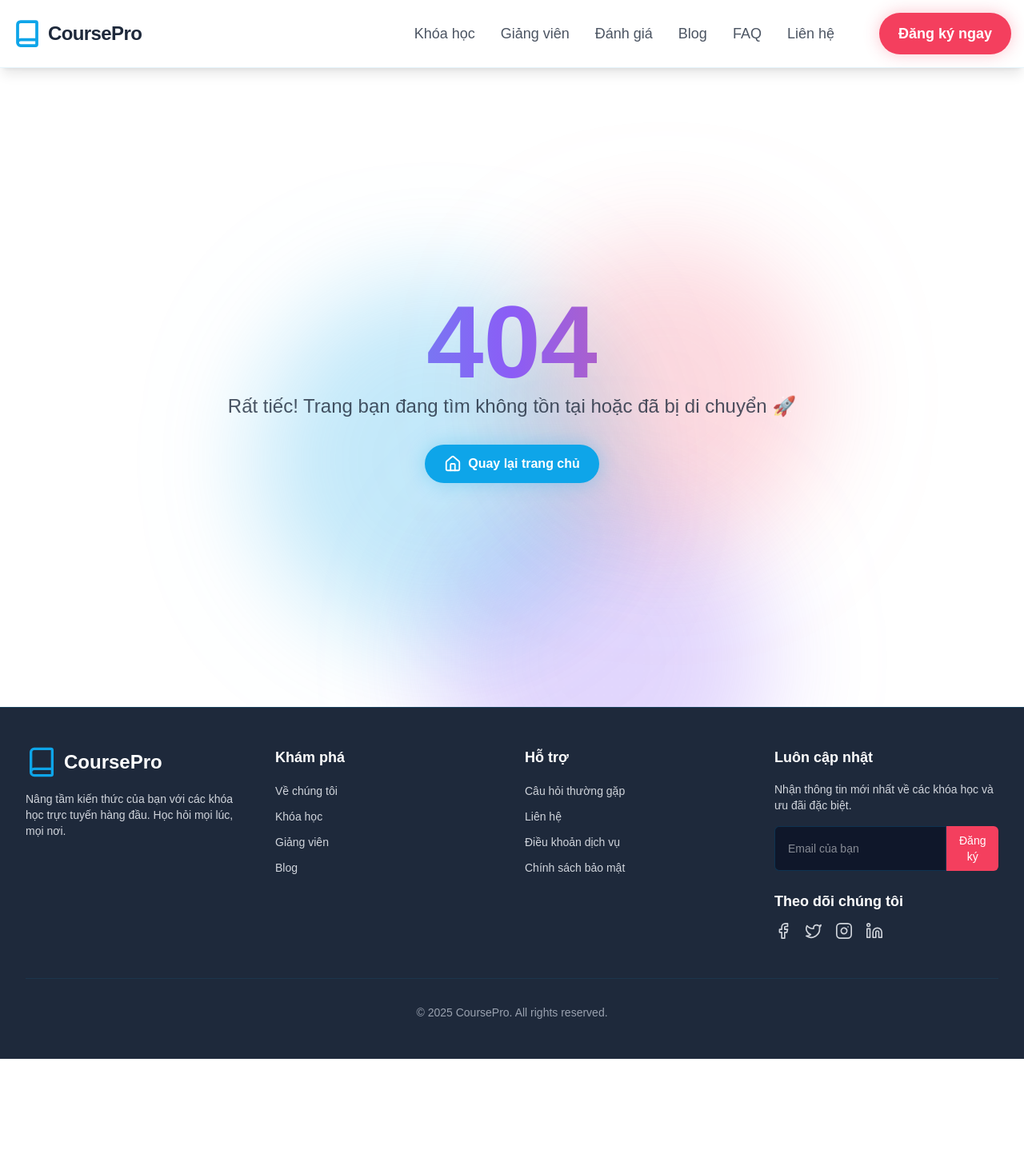
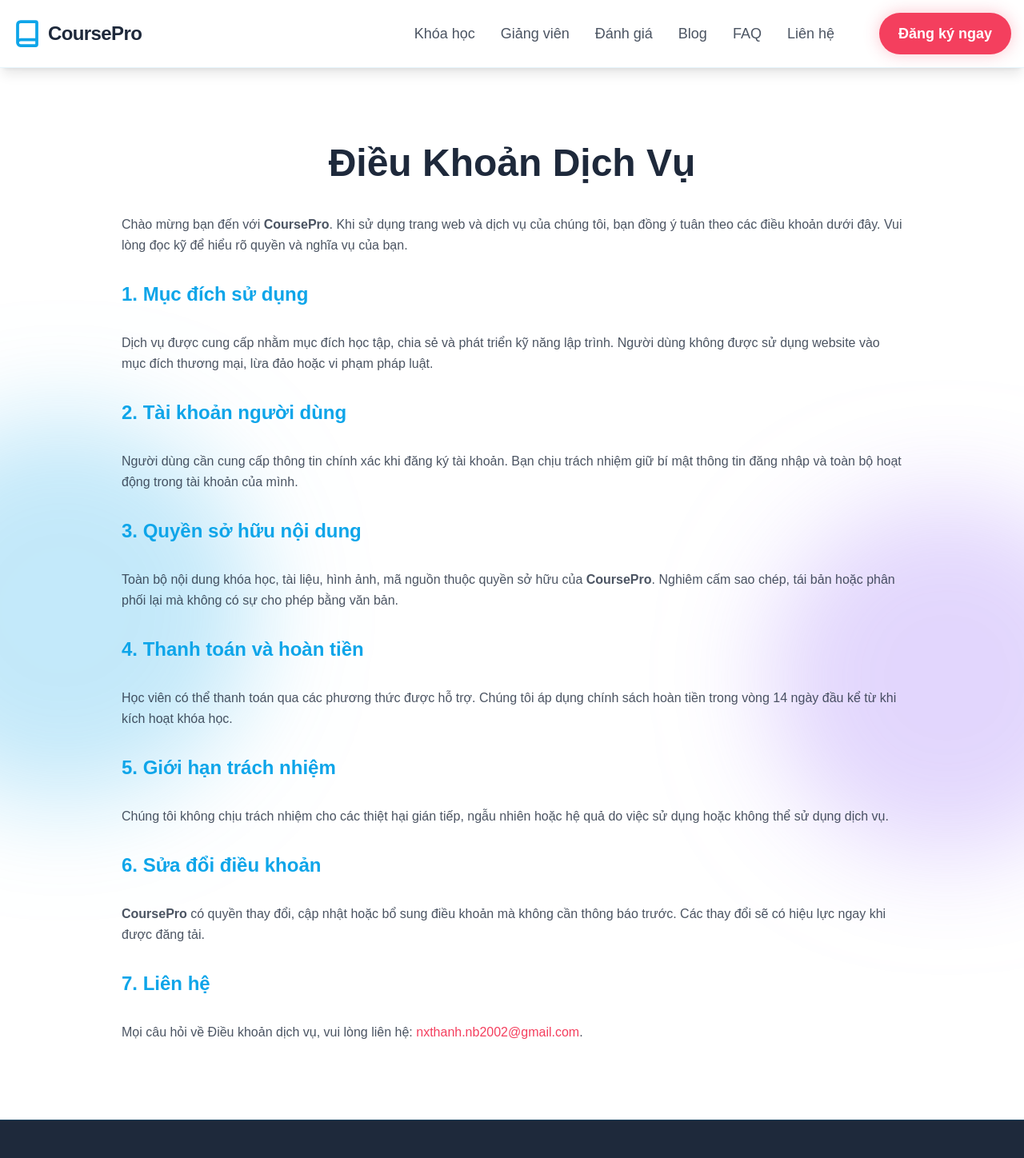
Before and after one commit to Thanh-Nguyen-2002/online_course, a Next.js app: page /terms in a window 1280 px wide. Before the commit this address had no page. Shown: the top 1448 px of the page at 80% size. Before the commit the page ends 1324 px from the top, so only its background shows below. Built offline with nearby package versions, Linux system fonts and the light colour scheme.

Commit message:
hoàn thành trang chính sách bảo mật

```diff
--- /dev/null
+++ b/app/privacy/page.tsx
@@ -0,0 +1,76 @@
+"use client";
+import { motion } from "framer-motion";
+
+export default function PrivacyPolicy() {
+    return (
+        <section className="relative py-24 bg-white text-[#1E293B] overflow-hidden">
+            <div className="absolute inset-0 z-0 overflow-hidden">
+                <div className="absolute top-1/4 -left-32 w-lg h-128 bg-[#F43F5E] rounded-full mix-blend-multiply filter blur-3xl opacity-25 animate-blob"></div>
+                <div className="absolute bottom-1/3 right-40 w-md h-112 bg-[#0EA5E9] rounded-full mix-blend-multiply filter blur-3xl opacity-25 animate-blob animation-delay-2000"></div>
+            </div>
+
+            <div className="relative z-10 max-w-5xl mx-auto px-6">
+                <motion.h1
+                    initial={{ opacity: 0, y: -20 }}
+                    animate={{ opacity: 1, y: 0 }}
+                    transition={{ duration: 0.6 }}
+                    className="text-4xl md:text-5xl font-bold mb-10 text-center text-[#1E293B]"
+                >
+                    Chính Sách Bảo Mật
+                </motion.h1>
+
+                <div className="space-y-8 text-[#1E293B]/80 leading-relaxed">
+                    <p>
+                        <strong>CoursePro</strong> cam kết bảo vệ quyền riêng tư và thông tin cá nhân của bạn.
+                        Chính sách này giải thích cách chúng tôi thu thập, sử dụng và bảo mật dữ liệu người dùng.
+                    </p>
+
+                    <h2 className="text-2xl font-semibold text-[#0EA5E9]">1. Thông tin chúng tôi thu thập</h2>
+                    <ul className="list-disc ml-6">
+                        <li>Thông tin cá nhân như họ tên, email, số điện thoại, địa chỉ.</li>
+                        <li>Thông tin thanh toán (được xử lý an toàn qua bên thứ ba).</li>
+                        <li>Dữ liệu kỹ thuật như địa chỉ IP, trình duyệt, thời gian truy cập.</li>
+                    </ul>
+
+                    <h2 className="text-2xl font-semibold text-[#0EA5E9]">2. Mục đích sử dụng thông tin</h2>
+                    <p>
+                        Chúng tôi sử dụng thông tin của bạn để cung cấp dịch vụ học tập, hỗ trợ kỹ thuật,
+                        cải thiện trải nghiệm người dùng và thông báo về các chương trình, ưu đãi mới.
+                    </p>
+
+                    <h2 className="text-2xl font-semibold text-[#0EA5E9]">3. Bảo mật thông tin</h2>
+                    <p>
+                        Dữ liệu của bạn được lưu trữ trên hệ thống bảo mật cao và chỉ được truy cập bởi nhân sự được ủy quyền.
+                        Chúng tôi không chia sẻ hoặc bán thông tin cá nhân của bạn cho bên thứ ba.
+                    </p>
+
+                    <h2 className="text-2xl font-semibold text-[#0EA5E9]">4. Cookie & công nghệ theo dõi</h2>
+                    <p>
+                        Trang web có thể sử dụng cookie để ghi nhớ tùy chọn người dùng và cải thiện hiệu suất.
+                        Bạn có thể tắt cookie trong cài đặt trình duyệt nếu muốn.
+                    </p>
+
+                    <h2 className="text-2xl font-semibold text-[#0EA5E9]">5. Quyền của người dùng</h2>
+                    <p>
+                        Bạn có quyền yêu cầu truy cập, chỉnh sửa hoặc xóa dữ liệu cá nhân bất kỳ lúc nào bằng cách gửi yêu cầu đến
+                        <a href="mailto:nxthanh.nb2002@gmail.com" className="text-[#F43F5E] font-medium hover:underline"> nxthanh.nb2002@gmail.com</a>.
+                    </p>
+
+                    <h2 className="text-2xl font-semibold text-[#0EA5E9]">6. Thay đổi chính sách</h2>
+                    <p>
+                        Chính sách có thể được cập nhật định kỳ để phản ánh thay đổi trong quy định hoặc công nghệ.
+                        Phiên bản mới sẽ được đăng tải công khai trên trang này.
+                    </p>
+
+                    <h2 className="text-2xl font-semibold text-[#0EA5E9]">7. Liên hệ</h2>
+                    <p>
+                        Nếu bạn có bất kỳ câu hỏi hoặc yêu cầu nào về Chính sách bảo mật, vui lòng liên hệ chúng tôi qua email:{" "}
+                        <a href="mailto:privacy@academy.vn" className="text-[#F43F5E] font-medium hover:underline">
+                        nxthanh.nb2002@gmail.com
+                        </a>.
+                    </p>
+                </div>
+            </div>
+        </section>
+    );
+}
--- /dev/null
+++ b/app/terms/page.tsx
@@ -0,0 +1,74 @@
+"use client";
+import { motion } from "framer-motion";
+
+export default function TermsOfService() {
+    return (
+        <section className="relative py-24 bg-white text-[#1E293B] overflow-hidden">
+            <div className="absolute inset-0 z-0 overflow-hidden">
+                <div className="absolute top-1/3 -left-40 w-120 h-120 bg-[#0EA5E9] rounded-full mix-blend-multiply filter blur-3xl opacity-25 animate-blob"></div>
+                <div className="absolute bottom-1/4 -right-32 w-md h-112 bg-[#8B5CF6] rounded-full mix-blend-multiply filter blur-3xl opacity-25 animate-blob animation-delay-2000"></div>
+            </div>
+
+            <div className="relative z-10 max-w-5xl mx-auto px-6">
+                <motion.h1
+                    initial={{ opacity: 0, y: -20 }}
+                    animate={{ opacity: 1, y: 0 }}
+                    transition={{ duration: 0.6 }}
+                    className="text-4xl md:text-5xl font-bold mb-10 text-center text-[#1E293B]"
+                >
+                    Điều Khoản Dịch Vụ
+                </motion.h1>
+
+                <div className="space-y-8 text-[#1E293B]/80 leading-relaxed">
+                    <p>
+                        Chào mừng bạn đến với <strong>CoursePro</strong>. Khi sử dụng trang web và dịch vụ của chúng tôi, bạn đồng ý tuân theo các điều khoản dưới đây.
+                        Vui lòng đọc kỹ để hiểu rõ quyền và nghĩa vụ của bạn.
+                    </p>
+
+                    <h2 className="text-2xl font-semibold text-[#0EA5E9]">1. Mục đích sử dụng</h2>
+                    <p>
+                        Dịch vụ được cung cấp nhằm mục đích học tập, chia sẻ và phát triển kỹ năng lập trình.
+                        Người dùng không được sử dụng website vào mục đích thương mại, lừa đảo hoặc vi phạm pháp luật.
+                    </p>
+
+                    <h2 className="text-2xl font-semibold text-[#0EA5E9]">2. Tài khoản người dùng</h2>
+                    <p>
+                        Người dùng cần cung cấp thông tin chính xác khi đăng ký tài khoản.
+                        Bạn chịu trách nhiệm giữ bí mật thông tin đăng nhập và toàn bộ hoạt động trong tài khoản của mình.
+                    </p>
+
+                    <h2 className="text-2xl font-semibold text-[#0EA5E9]">3. Quyền sở hữu nội dung</h2>
+                    <p>
+                        Toàn bộ nội dung khóa học, tài liệu, hình ảnh, mã nguồn thuộc quyền sở hữu của <strong>CoursePro</strong>.
+                        Nghiêm cấm sao chép, tái bản hoặc phân phối lại mà không có sự cho phép bằng văn bản.
+                    </p>
+
+                    <h2 className="text-2xl font-semibold text-[#0EA5E9]">4. Thanh toán và hoàn tiền</h2>
+                    <p>
+                        Học viên có thể thanh toán qua các phương thức được hỗ trợ.
+                        Chúng tôi áp dụng chính sách hoàn tiền trong vòng 14 ngày đầu kể từ khi kích hoạt khóa học.
+                    </p>
+
+                    <h2 className="text-2xl font-semibold text-[#0EA5E9]">5. Giới hạn trách nhiệm</h2>
+                    <p>
+                        Chúng tôi không chịu trách nhiệm cho các thiệt hại gián tiếp, ngẫu nhiên hoặc hệ quả do việc sử dụng hoặc không thể sử dụng dịch vụ.
+                    </p>
+
+                    <h2 className="text-2xl font-semibold text-[#0EA5E9]">6. Sửa đổi điều khoản</h2>
+                    <p>
+                        <strong>CoursePro</strong> có quyền thay đổi, cập nhật hoặc bổ sung điều khoản mà không cần thông báo trước.
+                        Các thay đổi sẽ có hiệu lực ngay khi được đăng tải.
+                    </p>
+
+                    <h2 className="text-2xl font-semibold text-[#0EA5E9]">7. Liên hệ</h2>
+                    <p>
+                        Mọi câu hỏi về Điều khoản dịch vụ, vui lòng liên hệ:{" "}
+                        <a href="mailto:nxthanh.nb2002@gmail.com" className="text-[#F43F5E] font-medium hover:underline">
+                            nxthanh.nb2002@gmail.com
+                        </a>.
+                    </p>
+                </div>
+            </div>
+        </section>
+    );
+}
--- a/components/Curriculum/CurriculumModule.tsx
+++ b/components/Curriculum/CurriculumModule.tsx
@@ -122,7 +122,7 @@ export default function CurriculumModule({
                                         hover:shadow-[0_0_30px_rgba(14,165,233,0.2)]
                                         hover:border-[#0EA5E9]/30 transition-all duration-500">
                                         <div className="relative">
-                                            <div className="absolute inset-0 blur-md bg-gradient-to-r from-[#0EA5E9] to-[#F43F5E] opacity-50 rounded-full"></div>
+                                            <div className="absolute inset-0 blur-md bg-linear-to-r from-[#0EA5E9] to-[#F43F5E] opacity-50 rounded-full"></div>
                                             <Briefcase
                                                 size={42}
                                                 className="text-[#F43F5E] relative z-10"
--- a/components/FAQ/AdvancedFAQ.tsx
+++ b/components/FAQ/AdvancedFAQ.tsx
@@ -84,11 +84,10 @@ export default function AdvancedFAQ() {
 
     return (
         <section className="relative py-24 bg-white text-[#1E293B] overflow-hidden">
-        {/* 🌈 Hiệu ứng nền động */}
             <div className="absolute inset-0 z-0 overflow-hidden">
-            <div className="absolute top-1/3 left-[-10rem] w-[30rem] h-[30rem] bg-[#0EA5E9] rounded-full mix-blend-multiply filter blur-3xl opacity-25 animate-blob"></div>
-            <div className="absolute bottom-1/4 right-[-10rem] w-[28rem] h-[28rem] bg-[#8B5CF6] rounded-full mix-blend-multiply filter blur-3xl opacity-25 animate-blob animation-delay-2000"></div>
-            <div className="absolute top-1/2 left-1/2 w-[26rem] h-[26rem] bg-[#F43F5E] rounded-full mix-blend-multiply filter blur-3xl opacity-20 animate-blob animation-delay-4000"></div>
+                <div className="absolute top-1/3 -left-40 w-120 h-120 bg-[#0EA5E9] rounded-full mix-blend-multiply filter blur-3xl opacity-25 animate-blob"></div>
+                <div className="absolute bottom-1/4 -right-40 w-md h-112 bg-[#8B5CF6] rounded-full mix-blend-multiply filter blur-3xl opacity-25 animate-blob animation-delay-2000"></div>
+                <div className="absolute top-1/2 left-1/2 w-104 h-104 bg-[#F43F5E] rounded-full mix-blend-multiply filter blur-3xl opacity-20 animate-blob animation-delay-4000"></div>
             </div>
 
             {/* 🧠 Nội dung */}
--- a/components/Layout/Footer.tsx
+++ b/components/Layout/Footer.tsx
@@ -1,4 +1,5 @@
 import { Book, FacebookIcon, InstagramIcon, LinkedinIcon, TwitterIcon } from "lucide-react";
+import Link from "next/link";
 
 export default function Footer() {
     return (
@@ -6,10 +7,10 @@ export default function Footer() {
             <div className="max-w-[1700px] mx-auto grid grid-cols-1 md:grid-cols-2 xl:grid-cols-4 gap-8">
 
                 <div className="col-span-1 md:col-span-1">
-                    <a href="#" className="flex items-center space-x-2 mb-4">
+                    <Link href="/" className="flex items-center space-x-2 mb-4">
                         <Book className="h-10 w-10 text-[#0EA5E9]" strokeWidth={2} />
                         <span className="text-2xl font-bold text-white">CoursePro</span>
-                    </a>
+                    </Link>
                     <p className="text-gray-300 text-sm">
                         Nâng tầm kiến thức của bạn với các khóa học trực tuyến hàng đầu. Học hỏi mọi lúc, mọi nơi.
                     </p>
@@ -28,10 +29,10 @@ export default function Footer() {
                 <div className="col-span-1 md:col-span-1">
                     <h3 className="text-lg font-semibold text-white mb-4">Hỗ trợ</h3>
                     <ul className="space-y-2">
-                        <li><a href="#" className="text-gray-300 hover:text-[#0EA5E9] transition-colors duration-200 text-sm">Câu hỏi thường gặp</a></li>
-                        <li><a href="#" className="text-gray-300 hover:text-[#0EA5E9] transition-colors duration-200 text-sm">Liên hệ</a></li>
-                        <li><a href="#" className="text-gray-300 hover:text-[#0EA5E9] transition-colors duration-200 text-sm">Điều khoản dịch vụ</a></li>
-                        <li><a href="#" className="text-gray-300 hover:text-[#0EA5E9] transition-colors duration-200 text-sm">Chính sách bảo mật</a></li>
+                        <li><Link href="/faq" className="text-gray-300 hover:text-[#0EA5E9] transition-colors duration-200 text-sm">Câu hỏi thường gặp</Link></li>
+                        <li><Link href="/contact" className="text-gray-300 hover:text-[#0EA5E9] transition-colors duration-200 text-sm">Liên hệ</Link></li>
+                        <li><Link href="/terms" className="text-gray-300 hover:text-[#0EA5E9] transition-colors duration-200 text-sm">Điều khoản dịch vụ</Link></li>
+                        <li><Link href="/privacy" className="text-gray-300 hover:text-[#0EA5E9] transition-colors duration-200 text-sm">Chính sách bảo mật</Link></li>
                     </ul>
                 </div>
 
```
Also changed, not shown: app/about/page.tsx (added). Lines whose indentation alone changed are shown as unchanged.
